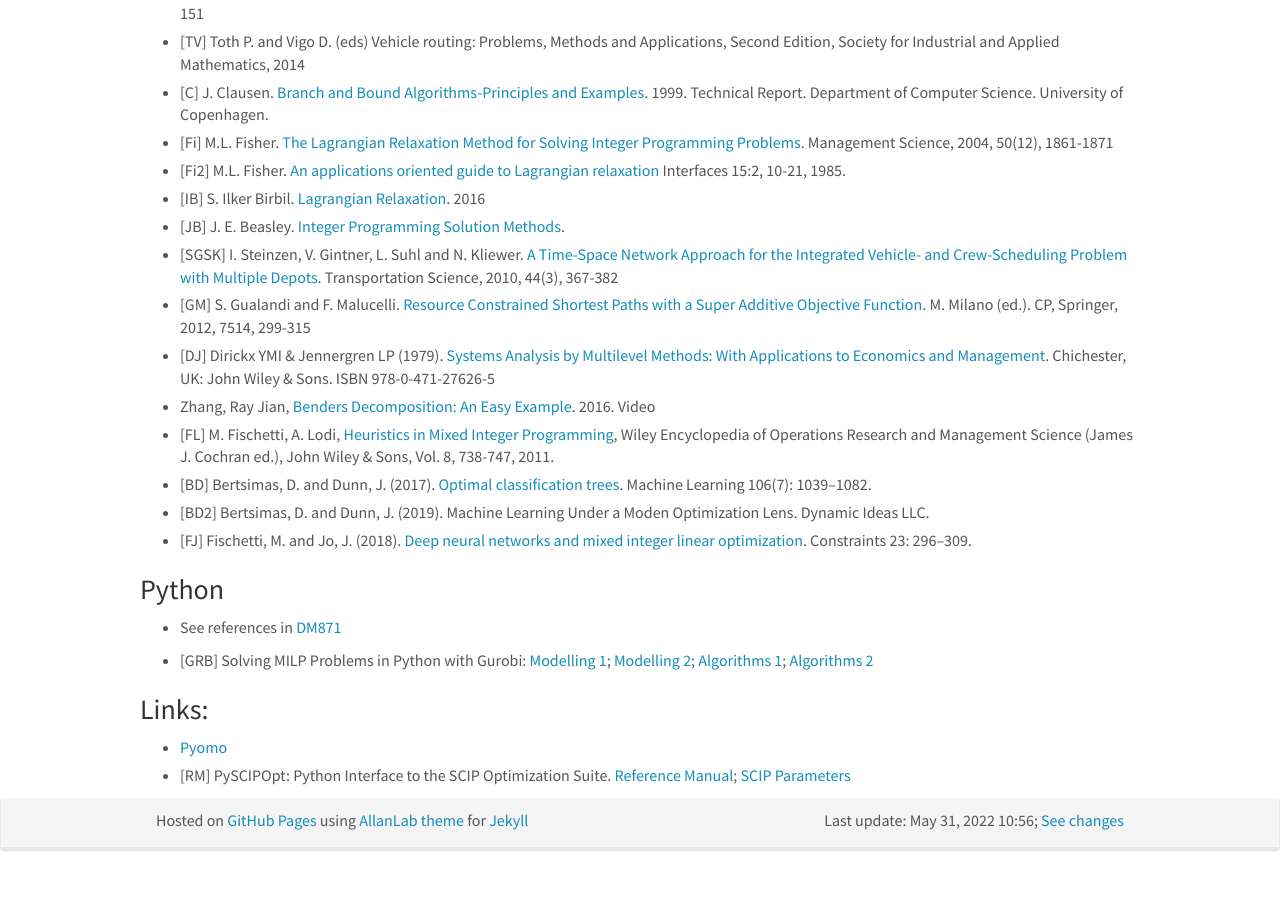
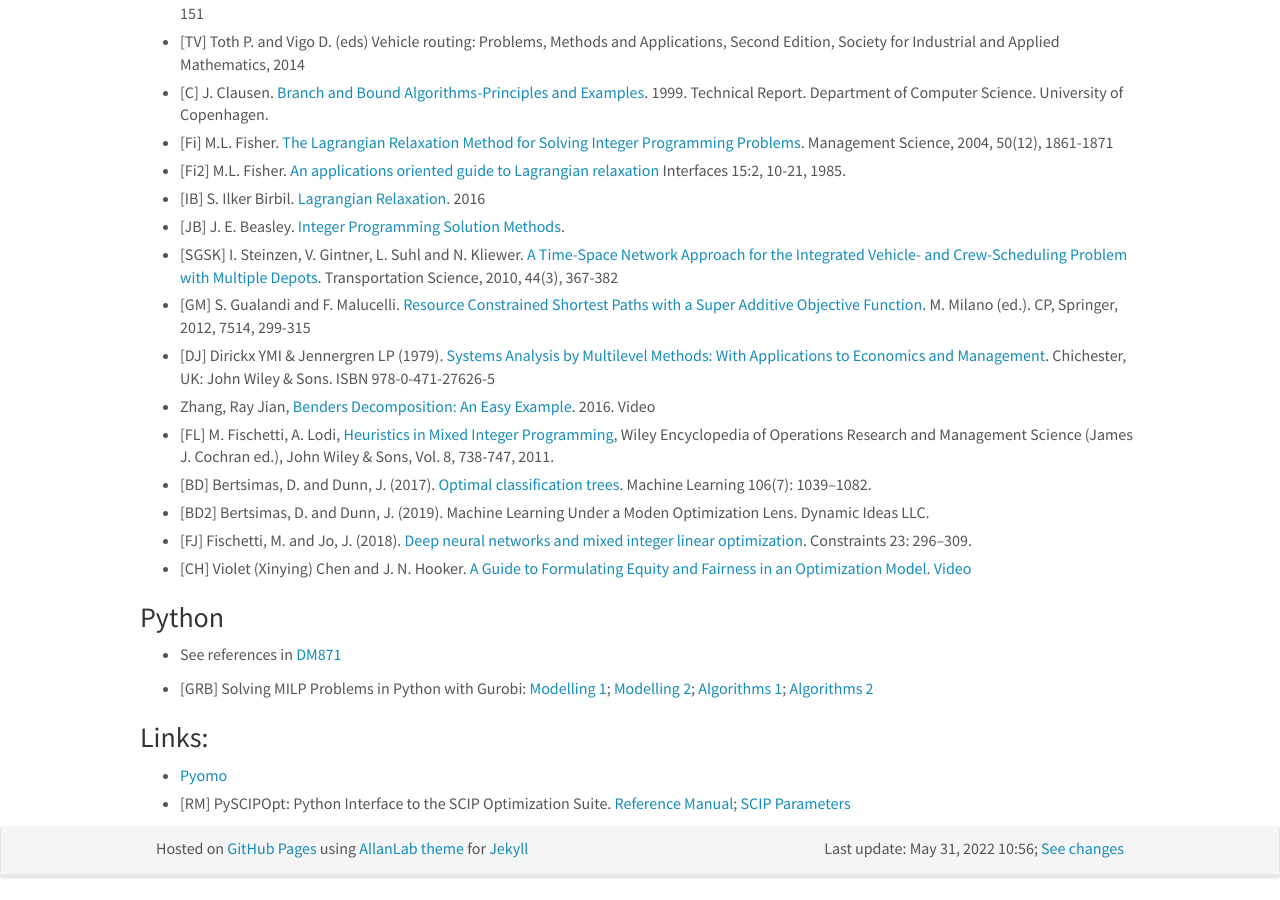
Before and after one commit to DM872/dm872.github.io, a Jekyll site: the page built from index.md, in a window 1280 px wide and 900 px high, scrolled down 2139 px. Built offline with Jekyll 4.4.1, drawn with Linux system fonts in a browser that asks for light colours; nearby versions of some CDN libraries; comment, search, counter and statistics services are not loaded; before the commit the page ends 3012 px from its top, so only the background shows below that.

Commit message:
corrected asg1

```diff
--- a/index.md
+++ b/index.md
@@ -84,7 +84,7 @@
 |   21 | [Integer Programming and Heuristics][71]; [Notes][72]                            | **[Wo ch 13]**; **[FL]**;                                                                                 |
 |      | [Integer Programming and Machine Learning][73]                                   | **[Wo sc 14.6 in LMS]**; **[BD]**; **[FJ]**                                                               |
 |------+----------------------------------------------------------------------------------+-----------------------------------------------------------------------------------------------------------|
-|   22 | Formulating Equity and Fairness in Optimization Models                           | Assignment 2                                                                                              |
+|   22 | Formulating Equity and Fairness in Optimization Models                           | [CH] **Assignment 2**                                                                                     |
 |------+----------------------------------------------------------------------------------+-----------------------------------------------------------------------------------------------------------|
 
 
@@ -249,11 +249,7 @@
   UK: John Wiley & Sons. ISBN 978-0-471-27626-5
 
 
-
 - Zhang, Ray Jian, [Benders Decomposition: An Easy Example](https://youtu.be/vQzpydNOWDY). 2016. Video
-
-
-
 
 - [FL] M. Fischetti, A. Lodi, [Heuristics in Mixed Integer
   Programming](https://homepages.cwi.nl/~dadush/workshop/discrepancy-ip/papers/heuristics-survey-fischetti-lodi-11.pdf),
@@ -273,7 +269,9 @@
   optimization](https://doi.org/10.1007/s10601-018-9285-6). Constraints
   23: 296–309.
 
-
+- [CH] Violet (Xinying) Chen and J. N. Hooker. [A Guide to Formulating
+  Equity and Fairness in an Optimization
+  Model](http://public.tepper.cmu.edu/jnh/equityGuideAOR.pdf). [Video](https://cp2021.lirmm.fr/submissions/2001)
 
 
 
```
